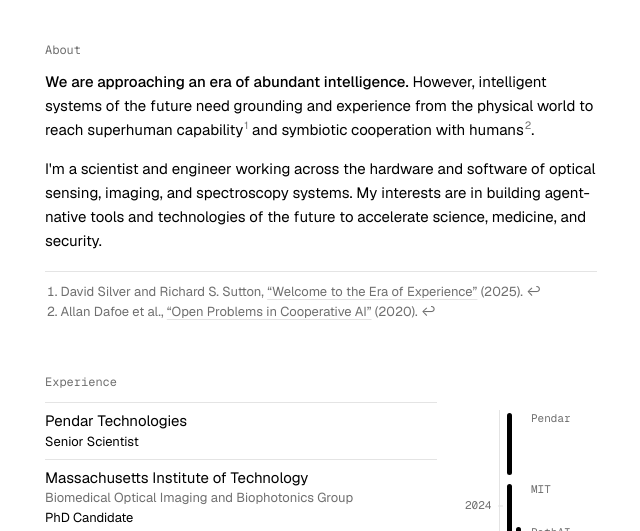
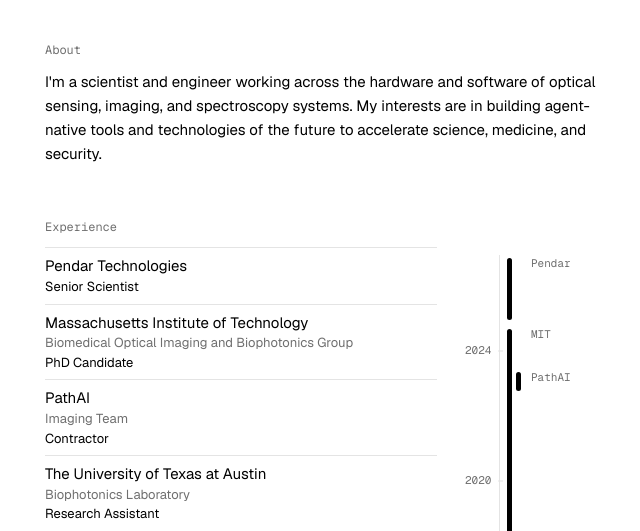
Before and after one commit to jnz32/jnz32.github.io, a plain HTML site: page index.html in a window 1280 px wide. Shown: the part 203-734 px from the top of the page, without its empty margins (319-959 px from the left). Drawn offline with nearby package versions, Linux system fonts and the light colour scheme.

Commit message:
Trim About to a single paragraph
Co-Authored-By: Claude Opus 5.5 <noreply@anthropic.com>
Claude-Session: https://claude.ai/code/session_014ZEtATbwoFfMuXQRx2QVP4

```diff
--- a/index.html
+++ b/index.html
@@ -67,11 +67,6 @@
   }
   p { margin: 0 0 1em; }
   #about strong { font-weight: 500; }
-  .fn { font-size: 0.7em; line-height: 0; margin-left: 1px; }
-  .fn a { text-decoration: none; color: var(--dim); }
-  .fn a:hover { color: var(--fg); }
-  .notes { margin: 18px 0 0; padding: 10px 0 0 1.2em; border-top: 1px solid var(--rule); font-size: 13px; line-height: 1.5; color: var(--dim); }
-  .notes .back { text-decoration: none; }
 
   .rows { list-style: none; margin: 0; padding: 0; }
   .rows li {
@@ -176,12 +171,7 @@
   <main>
     <section id="about">
       <h2>About</h2>
-      <p><strong>We are approaching an era of abundant intelligence.</strong> However, intelligent systems of the future need grounding and experience from the physical world to reach superhuman capability<sup class="fn"><a href="#fn1" id="fnref1">1</a></sup> and symbiotic cooperation with humans<sup class="fn"><a href="#fn2" id="fnref2">2</a></sup>.</p>
       <p>I'm a scientist and engineer working across the hardware and software of optical sensing, imaging, and spectroscopy systems. My interests are in building agent-native tools and technologies of the future to accelerate science, medicine, and security.</p>
-      <ol class="notes" aria-label="Footnotes">
-        <li id="fn1">David Silver and Richard S. Sutton, <a href="https://storage.googleapis.com/deepmind-media/Era-of-Experience%20/The%20Era%20of%20Experience%20Paper.pdf">“Welcome to the Era of Experience”</a> (2025). <a href="#fnref1" class="back" aria-label="Back to text">↩</a></li>
-        <li id="fn2">Allan Dafoe et al., <a href="https://arxiv.org/abs/2012.08630">“Open Problems in Cooperative AI”</a> (2020). <a href="#fnref2" class="back" aria-label="Back to text">↩</a></li>
-      </ol>
     </section>
 
     <section id="experience">
```
